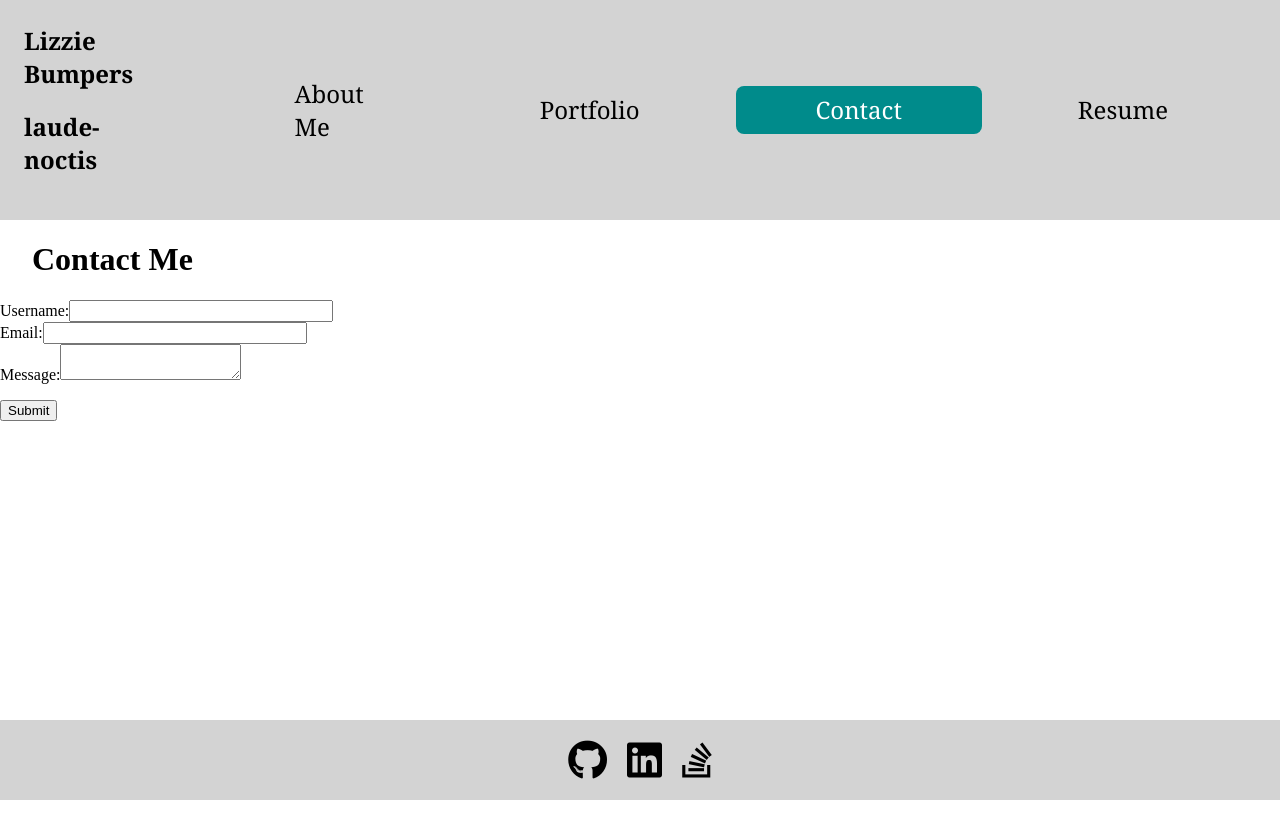
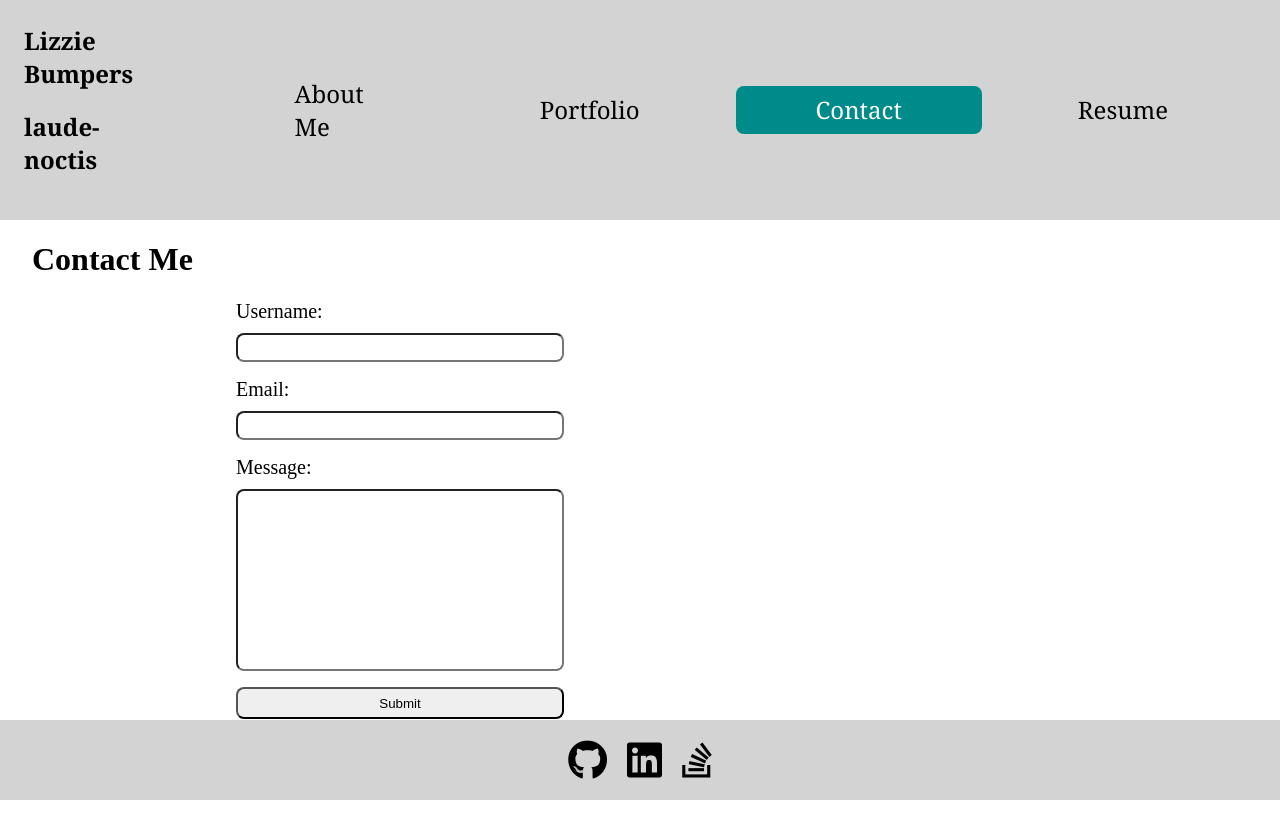
Before and after one commit to laude-noctis/lost-colony, a React (Vite) app in the folder vite-project/: page /contact in a window 1280 px wide. Shown: the top 838 px of the page. Before the commit the page ends 800 px from the top, so only its background shows below. Built offline with nearby package versions, Linux system fonts and the light colour scheme.

Commit message:
added css stlying to the contact page

```diff
--- a/vite-project/src/index.css
+++ b/vite-project/src/index.css
@@ -29,10 +29,11 @@ h1 {
 }
 
 .port-card {
+    display: flex;
     border: 3px black solid;
     border-radius: 1rem;
-    display: flex;
-    align-items: flex-start;
+    align-items: center;
+    justify-content: center;
     height: 15rem;
     width: 30rem;
     padding: 0.5rem;
@@ -73,9 +74,40 @@ h1 {
 /*  */
 
 /* Contact Page */
+.contact-form {
+    /* border: 3px crimson solid; */
+    display: flex;
+    justify-content: center;
+    width: 50rem;
+    height: 50rem;
+}
+
+.box {
+    margin-bottom: 1rem;
+}
+
+.container label {
+    display: flex;
+    font-size: 1.25rem;
+    margin-bottom: 10px;
+}
+
 input {
-    height: 16px;
-    width: 16rem;
+    height: 1.45rem;
+    width: 20rem;
+    border-radius: 0.5rem
+}
+
+#message {
+    height: 11rem;
+    width: 20rem;
+    border-radius: 0.5rem
+}
+
+.submit-btn {
+    width: 20.5rem;
+    border-radius: 0.5rem;
+    height: 2rem;
 }
 
 /*  */
--- a/vite-project/src/pages/ContactPage.jsx
+++ b/vite-project/src/pages/ContactPage.jsx
@@ -27,30 +27,32 @@ export const ContactPage = () => {
             setMessage('Username is required');
         } else if (name === 'message' && value.trim() === '') {
             setMessage('Message is required');
+        } else if (name === 'email' && value.trim() === '') {
+            setMessage('Email is required');
         } else {
-            setMessage('');
+            setMessage('')
         }
     };
 
     return (
-        <div>
+        <div className='container'>
             <h1>Contact Me</h1>
-            <div className="contact-container">
+            <div className="contact-form">
                 <form>
-                    <div className="name">
+                    <div className="name box">
                         <label htmlFor="username">Username:</label>
                         <input type="text" id="username" name="username" onBlur={handleBlur} required />
                     </div>
-                    <div>
+                    <div className="email box">
                         <label htmlFor="email">Email:</label>
                         <input type="email" id="email" name="email" value={email} onChange={(e) => setEmail(e.target.value)} onBlur={handleBlur} required />
                     </div>
-                    <div>
+                    <div className="message box">
                         <label htmlFor="message">Message:</label>
-                        <textarea id="message" name="message" onBlur={handleBlur} required />
+                        <input id="message" name="message" onBlur={handleBlur} required />
                     </div>
                         <p>{message}</p>
-                    <button type="submit">Submit</button>
+                    <button className='submit-btn' type="submit">Submit</button>
                 </form>
             </div>
         </div>
```
